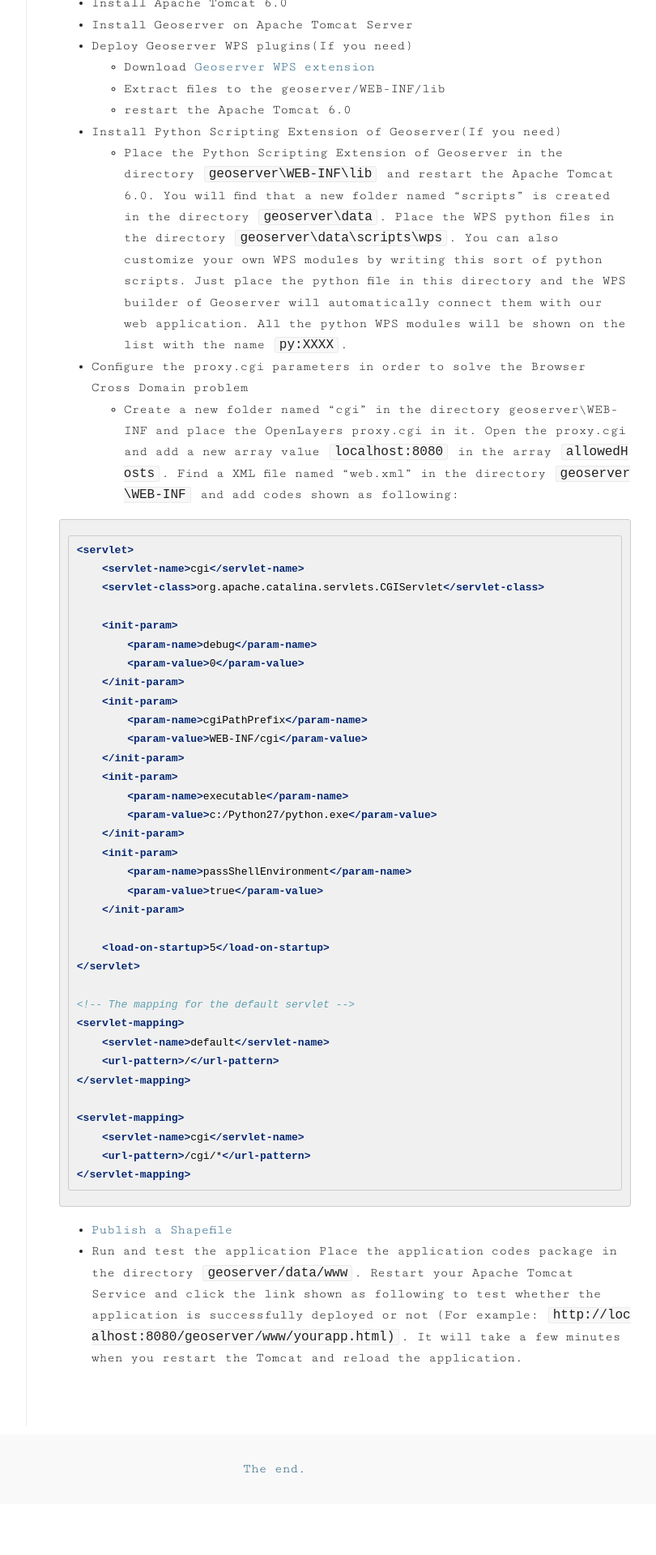
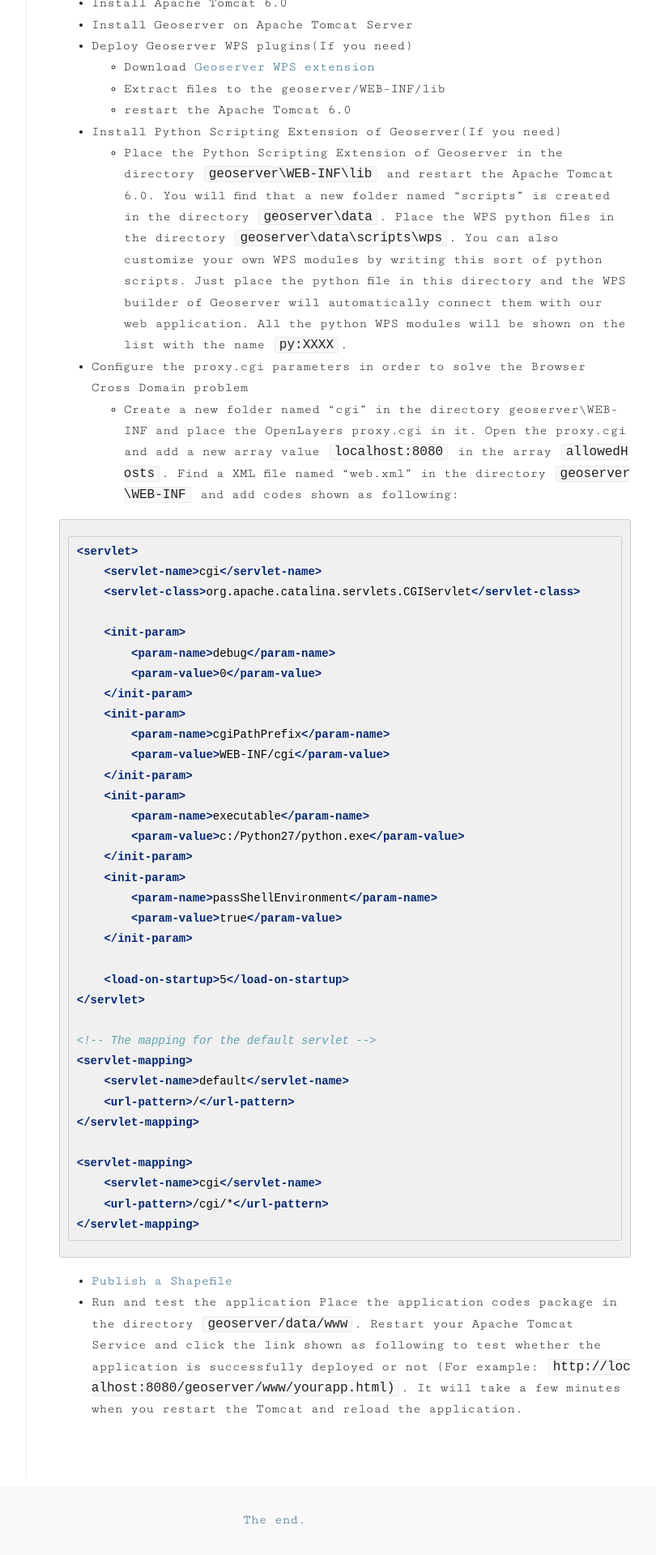
Before and after one commit to crabcanon/crabcanon.github.com, a Jekyll site: the page built from _posts/2013-07-27-a-gis-web-application.md, in a window 1280 px wide. Shown: the part 2831-4751 px from the top of the page at 81% size, without its empty margins (301-1111 px from the left). Built offline with Jekyll 4.4.1, drawn with Linux system fonts in a browser that asks for light colours; before the commit the page ends 4688 px from its top, so only the background shows below that.

Commit message:
Update syntax.css

```diff
--- a/assets/css/syntax.css
+++ b/assets/css/syntax.css
@@ -5,13 +5,9 @@
 	padding: 6px 10px;
   	border: 1px solid #cccccc;
   	border-radius: 3px;
-}
-
-.highlight pre {
-  font-size: 13px;
-  line-height: 19px;
-  overflow-x: scroll;
-  word-wrap: normal !important;
+  	line-height: 19px;
+  	overflow-x: scroll;
+  	word-wrap: normal !important;
 }
 
 pre code {
```
